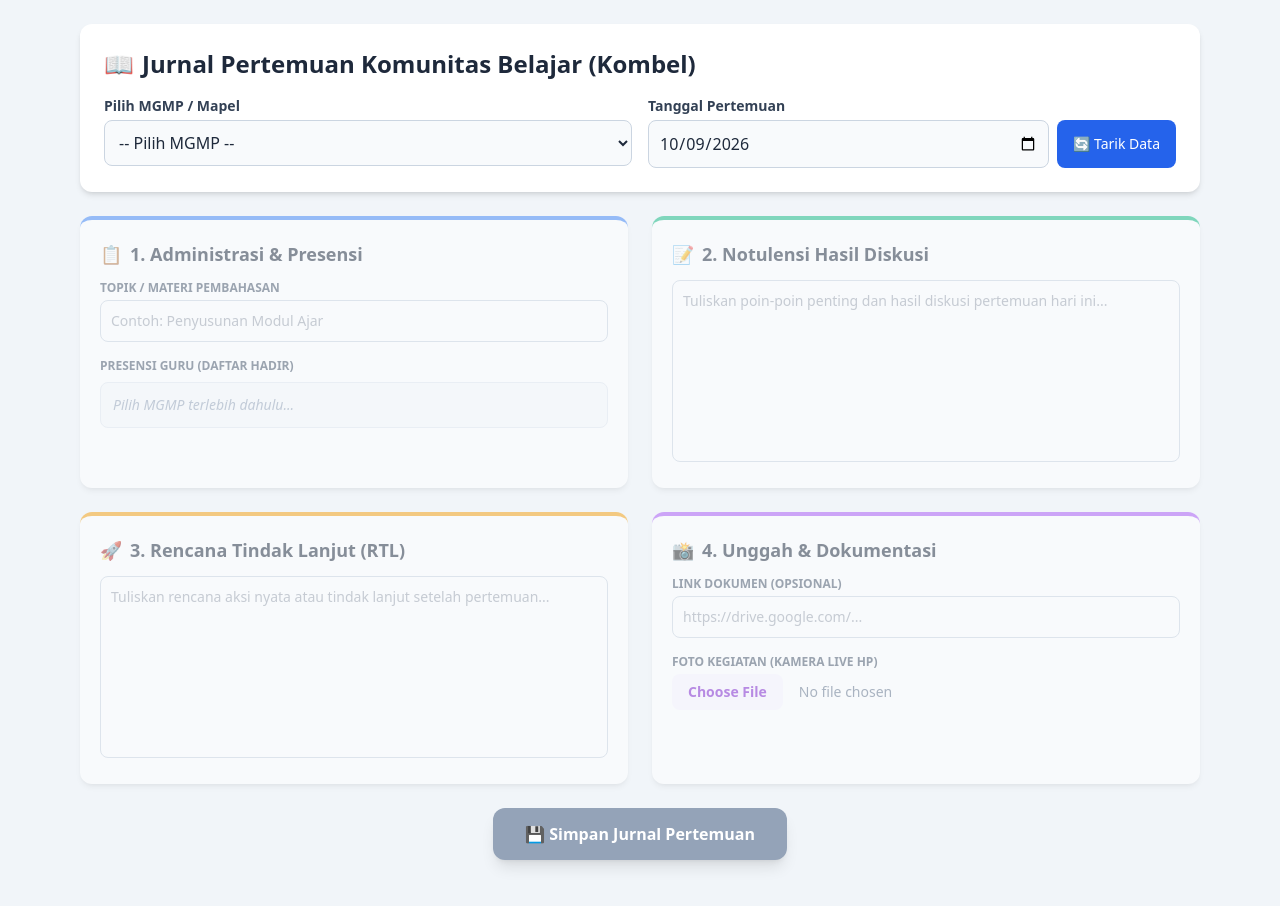
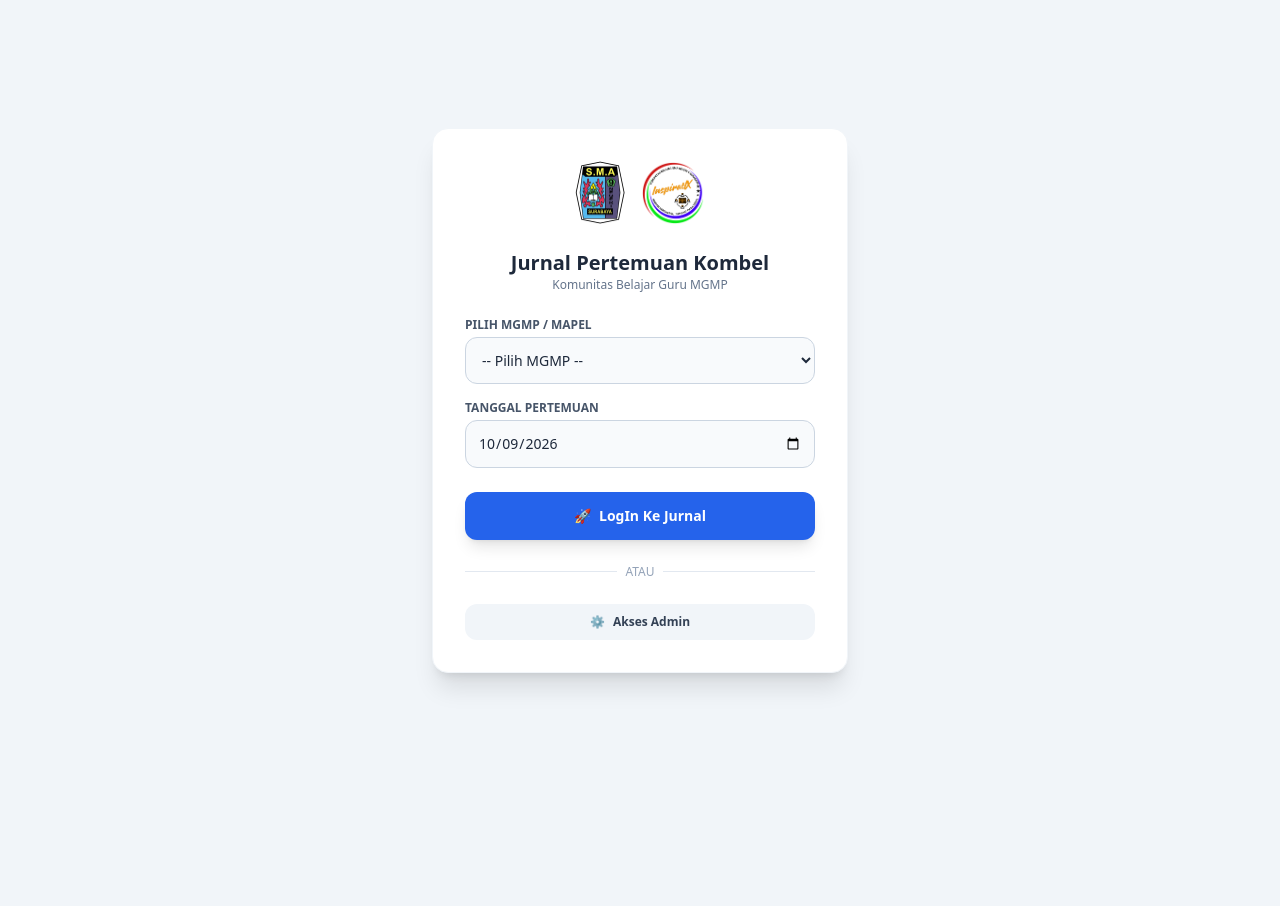
Before and after one commit to arsipsmanix/inspiratix, a plain HTML site: page index.html in a window 1280 px wide. After the commit the page ends 800 px from the top, so only its background shows below. Drawn offline with nearby package versions, Linux system fonts and the light colour scheme.

Commit message:
Update index.html

```diff
--- a/index.html
+++ b/index.html
@@ -7,22 +7,31 @@
   <!-- Tailwind CSS CDN -->
   <script src="https://cdn.tailwindcss.com"></script>
 </head>
-<body class="bg-slate-100 min-h-screen text-slate-800 pb-10">
+<body class="bg-slate-100 min-h-screen text-slate-800 flex flex-col justify-between">
 
-  <!-- Container Utama -->
-  <div class="max-w-6xl mx-auto px-4 py-6">
+  <!-- Main Wrapper -->
+  <main class="flex-grow">
 
-    <!-- Header App -->
-    <div class="bg-white rounded-xl shadow-md p-6 mb-6">
-      <h1 class="text-2xl font-bold text-slate-800 mb-4 flex items-center gap-2">
-        <span>📖</span> Jurnal Pertemuan Komunitas Belajar (Kombel)
-      </h1>
+    <!-- ================= HOMESCREEN SECTION ================= -->
+    <section id="sectionHomescreen" class="max-w-md mx-auto px-4 py-12 flex flex-col items-center justify-center min-h-screen">
 
-      <!-- Pilih MGMP -->
-      <div class="grid grid-cols-1 md:grid-cols-2 gap-4">
+      <!-- Card Homescreen -->
+      <div class="w-full bg-white rounded-2xl shadow-xl p-8 border border-slate-100 text-center">
+
+        <!-- Logo Header (Sejajar dalam folder yang sama) -->
+        <div class="flex items-center justify-center gap-4 mb-6">
+          <img src="logo-sma.png" alt="Logo SMA" class="h-16 w-auto object-contain">
+          <img src="logo-kombel.png" alt="Logo Kombel" class="h-16 w-auto object-contain">
+        </div>
+
+        <h1 class="text-xl font-bold text-slate-800">Jurnal Pertemuan Kombel</h1>
+        <p class="text-xs text-slate-500 mb-6">Komunitas Belajar Guru MGMP</p>
+
+        <!-- Form LogIn Guru -->
+        <div class="space-y-4 text-left mb-6">
           <div>
-          <label class="block text-sm font-semibold text-slate-700 mb-1">Pilih MGMP / Mapel</label>
-          <select id="selectMgmp" onchange="loadGuruAndData()" class="w-full p-2.5 bg-slate-50 border border-slate-300 rounded-lg focus:ring-2 focus:ring-blue-500 focus:outline-none">
+            <label class="block text-xs font-semibold text-slate-600 uppercase mb-1">Pilih MGMP / Mapel</label>
+            <select id="selectMgmp" class="w-full p-3 bg-slate-50 border border-slate-300 rounded-xl focus:ring-2 focus:ring-blue-500 focus:outline-none text-sm">
               <option value="">-- Pilih MGMP --</option>
               <option value="Fisika">Fisika</option>
               <option value="Agama">Agama</option>
@@ -34,24 +43,56 @@
           </div>
 
           <div>
-          <label class="block text-sm font-semibold text-slate-700 mb-1">Tanggal Pertemuan</label>
-          <div class="flex gap-2">
-            <input type="date" id="inputTanggal" class="w-full p-2.5 bg-slate-50 border border-slate-300 rounded-lg focus:ring-2 focus:ring-blue-500 focus:outline-none">
-            <button onclick="tarikDataPertemuan()" class="bg-blue-600 hover:bg-blue-700 text-white font-medium px-4 py-2.5 rounded-lg text-sm whitespace-nowrap transition">
-              🔄 Tarik Data
-            </button>
-          </div>
-        </div>
+            <label class="block text-xs font-semibold text-slate-600 uppercase mb-1">Tanggal Pertemuan</label>
+            <input type="date" id="inputTanggal" class="w-full p-3 bg-slate-50 border border-slate-300 rounded-xl focus:ring-2 focus:ring-blue-500 focus:outline-none text-sm">
           </div>
         </div>
 
+        <!-- Tombol LogIn -->
+        <button onclick="loginJurnal()" class="w-full bg-blue-600 hover:bg-blue-700 text-white font-bold py-3.5 px-4 rounded-xl shadow-lg transition duration-200 flex items-center justify-center gap-2 text-sm">
+          <span>🚀</span> LogIn Ke Jurnal
+        </button>
+
+        <!-- Divider -->
+        <div class="relative my-6">
+          <div class="absolute inset-0 flex items-center"><div class="w-full border-t border-slate-200"></div></div>
+          <div class="relative flex justify-center text-xs uppercase"><span class="bg-white px-2 text-slate-400">Atau</span></div>
+        </div>
+
+        <!-- Tombol Akses Admin -->
+        <button onclick="bukaAdmin()" class="w-full bg-slate-100 hover:bg-slate-200 text-slate-700 font-semibold py-2.5 px-4 rounded-xl transition duration-200 text-xs flex items-center justify-center gap-2">
+          <span>⚙️</span> Akses Admin
+        </button>
+
+      </div>
+    </section>
+
+
+    <!-- ================= FORM JURNAL SECTION (4 PANEL) ================= -->
+    <section id="sectionJurnal" class="hidden max-w-6xl mx-auto px-4 py-6">
+
+      <!-- Topbar Info & Navigasi Logout -->
+      <div class="bg-white rounded-xl shadow-md p-4 mb-6 flex flex-wrap items-center justify-between gap-4 border-l-4 border-blue-600">
+        <div>
+          <span class="text-xs text-slate-400 font-semibold uppercase">Pertemuan Terpilih</span>
+          <h2 class="text-lg font-bold text-slate-800">
+            MGMP <span id="infoMgmpActive" class="text-blue-600">-</span>
+            <span class="text-slate-300 mx-1">|</span>
+            Tanggal: <span id="infoTanggalActive" class="text-blue-600">-</span>
+          </h2>
+        </div>
+        <button onclick="keluarJurnal()" class="bg-slate-100 hover:bg-slate-200 text-slate-600 font-medium px-4 py-2 rounded-lg text-xs transition flex items-center gap-1">
+          <span>⬅️</span> Ganti MGMP / Logout
+        </button>
+      </div>
+
       <!-- 4 PANEL GRID -->
-    <div id="mainGrid" class="grid grid-cols-1 md:grid-cols-2 gap-6 opacity-50 pointer-events-none transition-all">
+      <div class="grid grid-cols-1 md:grid-cols-2 gap-6">
 
         <!-- Panel 1: Administrasi & Presensi -->
         <div class="bg-white p-5 rounded-xl shadow-md border-t-4 border-blue-500 flex flex-col justify-between">
           <div>
-          <h2 class="text-lg font-bold text-slate-800 mb-3 flex items-center gap-2">
+            <h2 class="text-base font-bold text-slate-800 mb-3 flex items-center gap-2">
               <span>📋</span> 1. Administrasi & Presensi
             </h2>
             <div class="mb-4">
@@ -60,8 +101,8 @@
             </div>
             <div>
               <label class="block text-xs font-semibold text-slate-600 uppercase mb-2">Presensi Guru (Daftar Hadir)</label>
-            <div id="containerPresensi" class="max-h-48 overflow-y-auto p-3 bg-slate-50 rounded-lg border border-slate-200 space-y-2 text-sm">
-              <span class="text-slate-400 italic">Pilih MGMP terlebih dahulu...</span>
+              <div id="containerPresensi" class="max-h-48 overflow-y-auto p-3 bg-slate-50 rounded-lg border border-slate-200 space-y-1.5 text-sm">
+                <span class="text-slate-400 italic">Memuat data guru...</span>
               </div>
             </div>
           </div>
@@ -70,7 +111,7 @@
         <!-- Panel 2: Notulensi Hasil Diskusi -->
         <div class="bg-white p-5 rounded-xl shadow-md border-t-4 border-emerald-500 flex flex-col justify-between">
           <div>
-          <h2 class="text-lg font-bold text-slate-800 mb-3 flex items-center gap-2">
+            <h2 class="text-base font-bold text-slate-800 mb-3 flex items-center gap-2">
               <span>📝</span> 2. Notulensi Hasil Diskusi
             </h2>
             <textarea id="inputNotulensi" rows="8" placeholder="Tuliskan poin-poin penting dan hasil diskusi pertemuan hari ini..." class="w-full p-2.5 border border-slate-300 rounded-lg focus:ring-2 focus:ring-emerald-500 focus:outline-none text-sm resize-none"></textarea>
@@ -80,7 +121,7 @@
         <!-- Panel 3: Rencana Tindak Lanjut (RTL) -->
         <div class="bg-white p-5 rounded-xl shadow-md border-t-4 border-amber-500 flex flex-col justify-between">
           <div>
-          <h2 class="text-lg font-bold text-slate-800 mb-3 flex items-center gap-2">
+            <h2 class="text-base font-bold text-slate-800 mb-3 flex items-center gap-2">
               <span>🚀</span> 3. Rencana Tindak Lanjut (RTL)
             </h2>
             <textarea id="inputRtl" rows="8" placeholder="Tuliskan rencana aksi nyata atau tindak lanjut setelah pertemuan..." class="w-full p-2.5 border border-slate-300 rounded-lg focus:ring-2 focus:ring-amber-500 focus:outline-none text-sm resize-none"></textarea>
@@ -90,7 +131,7 @@
         <!-- Panel 4: Unggah & Dokumentasi -->
         <div class="bg-white p-5 rounded-xl shadow-md border-t-4 border-purple-500 flex flex-col justify-between">
           <div>
-          <h2 class="text-lg font-bold text-slate-800 mb-3 flex items-center gap-2">
+            <h2 class="text-base font-bold text-slate-800 mb-3 flex items-center gap-2">
               <span>📸</span> 4. Unggah & Dokumentasi
             </h2>
 
@@ -103,7 +144,7 @@
             <!-- Live Camera Photo -->
             <div>
               <label class="block text-xs font-semibold text-slate-600 uppercase mb-1">Foto Kegiatan (Kamera Live HP)</label>
-            <input type="file" id="inputFoto" accept="image/*" capture="environment" onchange="previewFoto(event)" class="block w-full text-sm text-slate-500 file:mr-4 file:py-2 file:px-4 file:rounded-lg file:border-0 file:text-sm file:font-semibold file:bg-purple-50 file:text-purple-700 hover:file:bg-purple-100 cursor-pointer">
+              <input type="file" id="inputFoto" accept="image/*" capture="environment" onchange="previewFoto(event)" class="block w-full text-xs text-slate-500 file:mr-4 file:py-2 file:px-4 file:rounded-lg file:border-0 file:text-xs file:font-semibold file:bg-purple-50 file:text-purple-700 hover:file:bg-purple-100 cursor-pointer">
 
               <!-- Area Preview Foto -->
               <div class="mt-3 text-center">
@@ -116,16 +157,16 @@
 
       </div>
 
-    <!-- Tombol Simpan / Kirim -->
-    <div class="mt-6 text-center">
-      <button id="btnSimpan" onclick="simpanJurnal()" disabled class="bg-slate-400 text-white font-bold px-8 py-3.5 rounded-xl shadow-lg text-base transition duration-200 cursor-not-allowed">
+      <!-- Tombol Simpan Jurnal -->
+      <div class="mt-8 text-center">
+        <button id="btnSimpan" onclick="simpanJurnal()" class="bg-emerald-600 hover:bg-emerald-700 text-white font-bold px-10 py-3.5 rounded-xl shadow-lg text-base transition duration-200 cursor-pointer">
           💾 Simpan Jurnal Pertemuan
         </button>
       </div>
 
-  </div>
+    </section>
+  </main>
 
-  <!-- Panggil File JavaScript terpisah -->
   <script src="script.js"></script>
 </body>
 </html>
```
Lines whose indentation alone changed are shown as unchanged.
